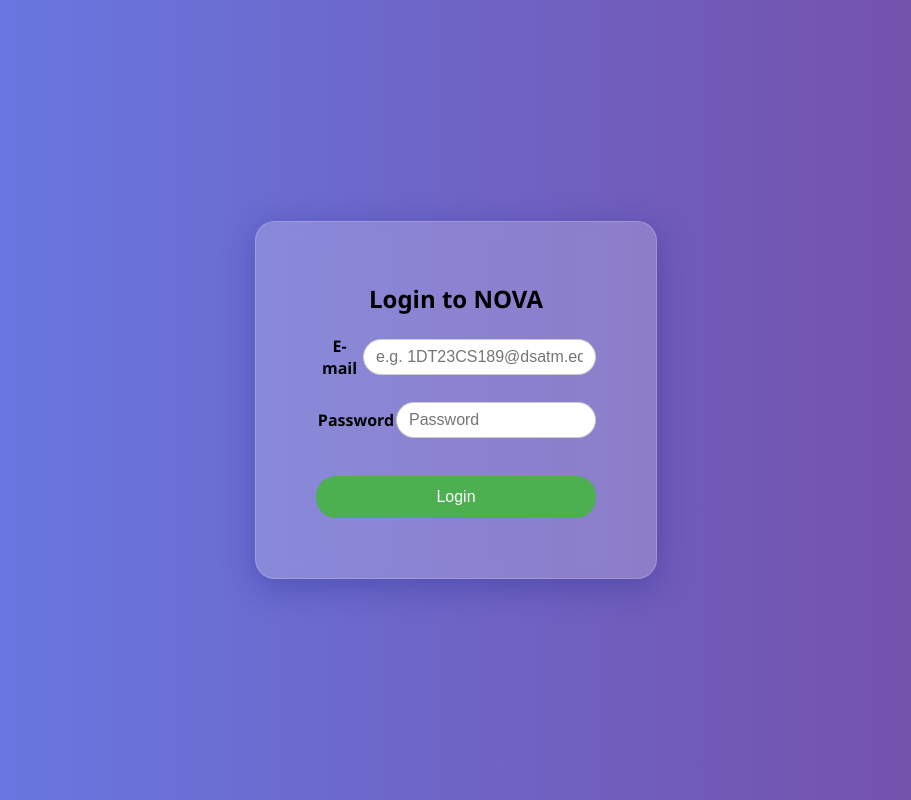
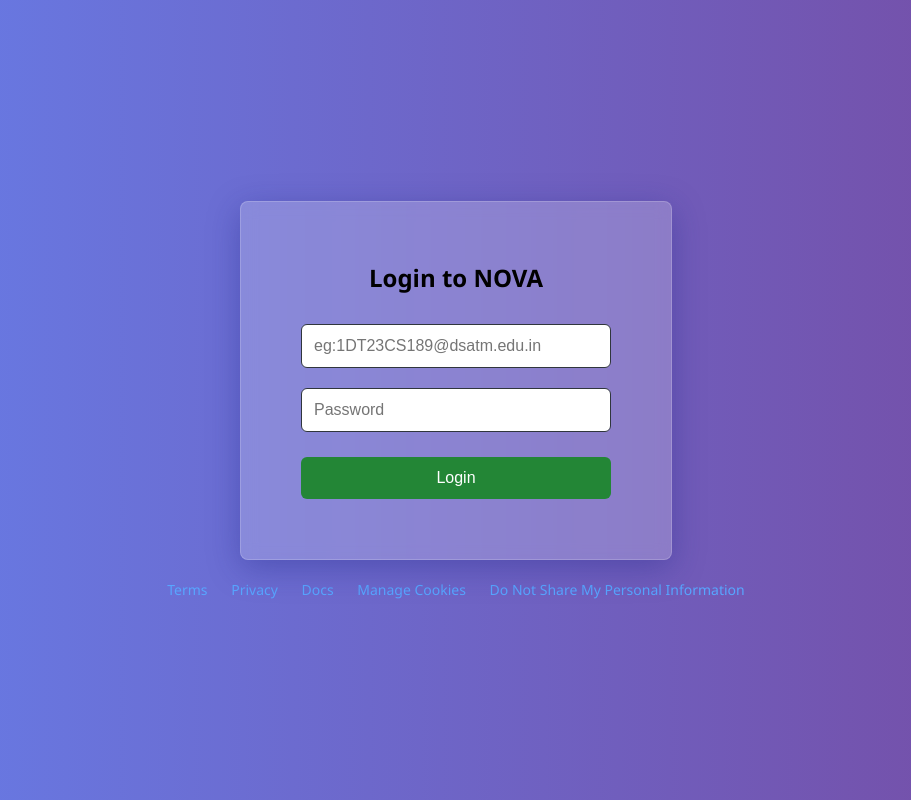
Before and after one commit to saisagar-d/nova, a Django app: page / in a window 1280 px wide. Shown: the whole page, without its empty margins (184-1095 px from the left). Run offline with Django 5.2, Linux system fonts and the light colour scheme.

Commit message:
login page updated

```diff
--- a/campusbot/settings.py
+++ b/campusbot/settings.py
@@ -25,7 +25,7 @@ SECRET_KEY = 'django-insecure-86w4p$52*h3e2ee0zpp$#37g@5^bkf(ay2f_d4u*ajv743o1@(
 # SECURITY WARNING: don't run with debug turned on in production!
 DEBUG = True
 
-ALLOWED_HOSTS = []
+ALLOWED_HOSTS = ['*']
 
 
 # Application definition
--- a/chatbot/templates/login.html
+++ b/chatbot/templates/login.html
@@ -1,4 +1,3 @@
-
 {% load static %}
 <!DOCTYPE html>
 <html>
@@ -13,116 +12,114 @@
             margin: 0;
             padding: 0;
             display: flex;
+            flex-direction: column;
             justify-content: center;
             align-items: center;
             height: 100vh;
             transition: background 0.5s, color 0.5s;
         }
-        body.dark-mode {
-            background: linear-gradient(to right, #0f2027, #203a43, #2c5364);
-            color: white;
-        }
+
         .login-container {
+            opacity: 0;
+            transform: translateY(-20px);
+            animation: fadeIn 0.8s ease-in-out forwards;
             background: rgba(255, 255, 255, 0.2);
             padding: 40px;
-            border-radius: 20px;
+            border-radius: 8px;
             box-shadow: 0 8px 32px 0 rgba(31, 38, 135, 0.37);
             backdrop-filter: blur(8px);
             -webkit-backdrop-filter: blur(8px);
             border: 1px solid rgba(255, 255, 255, 0.18);
-            width: 320px;
+            width: 350px;
             text-align: center;
         }
+
+        @keyframes fadeIn {
+            from {
+                opacity: 0;
+                transform: translateY(-20px);
+            }
+            to {
+                opacity: 1;
+                transform: translateY(0);
+            }
+        }
+
         h2 {
             margin-bottom: 20px;
             color: inherit;
         }
-        input[type="text"], input[type="password"] {
+
+        /* Updated input fields */
+        input[type="email"], input[type="password"] {
             width: 100%;
-            padding: 12px 15px;
-            margin: 8px 0;
-            border: 1px solid #ccc;
-            border-radius: 20px;
+            padding: 12px;
+            margin: 10px 0;
+            border: 1px solid #30363d;
+            border-radius: 6px;
+            background-color: #ffffff;
             box-sizing: border-box;
             font-size: 16px;
+            transition: border-color 0.3s ease-in-out, box-shadow 0.3s ease-in-out;
         }
+
+        input:focus {
+            border: 2px solid #4CAF50;
+            box-shadow: 0px 0px 8px rgba(76, 175, 80, 0.8);
+        }
+
+        /* Updated button */
         button {
             width: 100%;
-            padding: 12px 15px;
+            padding: 12px;
             margin-top: 15px;
             border: none;
-            border-radius: 20px;
-            background-color: #4CAF50;
+            border-radius: 6px;
+            background-color: #238636;
             color: white;
             font-size: 16px;
             cursor: pointer;
+            transition: transform 0.3s ease-in-out;
         }
+
         button:hover {
-            background-color: #45a049;
+            transform: scale(1.05);
         }
-        .error-message {
-            color: #ff4d4d;
-            margin-top: 10px;
-            font-weight: bold;
+
+        .footer {
+            margin-top: 20px;
+            font-size: 14px;
+            text-align: center;
         }
+
+        .footer a {
+            color: #58a6ff;
+            text-decoration: none;
+            margin: 0 10px;
+        }
+
     </style>
 </head>
 <body>
 
 <div class="login-container">
     <h2>Login to NOVA</h2>
-    <form method="post" style="display: flex; flex-direction: column; align-items: flex-start;">
+    <form method="post">
         {% csrf_token %}
-        <div style="display: flex; align-items: center; margin-bottom: 15px; width: 100%;">
-            <label for="email" style="width: 80px; font-weight: bold; color: inherit;">E-mail</label>
-            <input id="email" type="email" name="email" placeholder="e.g. 1DT23CS189@dsatm.edu.in" required autocomplete="email" style="flex: 1; padding: 8px 12px; border-radius: 20px; border: 1px solid #ccc; font-size: 16px;">
-        </div>
-        <div style="display: flex; align-items: center; margin-bottom: 15px; width: 100%;">
-            <label for="password" style="width: 80px; font-weight: bold; color: inherit;">Password</label>
-            <input id="password" type="password" name="password" placeholder="Password" required autocomplete="current-password" style="flex: 1; padding: 8px 12px; border-radius: 20px; border: 1px solid #ccc; font-size: 16px;">
-        </div>
-        <button type="submit" style="align-self: center; padding: 12px 30px; border-radius: 20px; background-color: #4CAF50; color: white; font-size: 16px; cursor: pointer;">Login</button>
+        <input id="email" type="email" name="email" placeholder="eg:1DT23CS189@dsatm.edu.in" required autocomplete="email">
+        <input id="password" type="password" name="password" placeholder="Password" required autocomplete="current-password">
+        <button type="submit">Login</button>
     </form>
-    {% if error_message %}
-    <div class="error-message" id="error-message">{{ error_message }}</div>
-    <script>
-        // Blink effect for error message
-        const errorMessage = document.getElementById('error-message');
-        if (errorMessage) {
-            setInterval(() => {
-                if (errorMessage.style.visibility === 'hidden') {
-                    errorMessage.style.visibility = 'visible';
-                } else {
-                    errorMessage.style.visibility = 'hidden';
-                }
-            }, 500);
-        }
-
-        // Play alarm sound on error
-        const audio = new Audio('https://actions.google.com/sounds/v1/alarms/alarm_clock.ogg');
-        audio.play();
-    </script>
-    {% endif %}
 </div>
 
-<script>
-// Dark Mode Toggle
-function toggleMode() {
-    document.body.classList.toggle('dark-mode');
-    if (document.body.classList.contains('dark-mode')) {
-        localStorage.setItem('mode', 'dark');
-    } else {
-        localStorage.setItem('mode', 'light');
-    }
-}
-
-// Keep Dark Mode State
-window.onload = function() {
-    if (localStorage.getItem('mode') === 'dark') {
-        document.body.classList.add('dark-mode');
-    }
-};
-</script>
+<!-- Footer Section -->
+<div class="footer">
+    <a href="#">Terms</a>
+    <a href="#">Privacy</a>
+    <a href="#">Docs</a>
+    <a href="#">Manage Cookies</a>
+    <a href="#">Do Not Share My Personal Information</a>
+</div>
 
 </body>
 </html>
```
Also changed, not shown: db.sqlite3.
